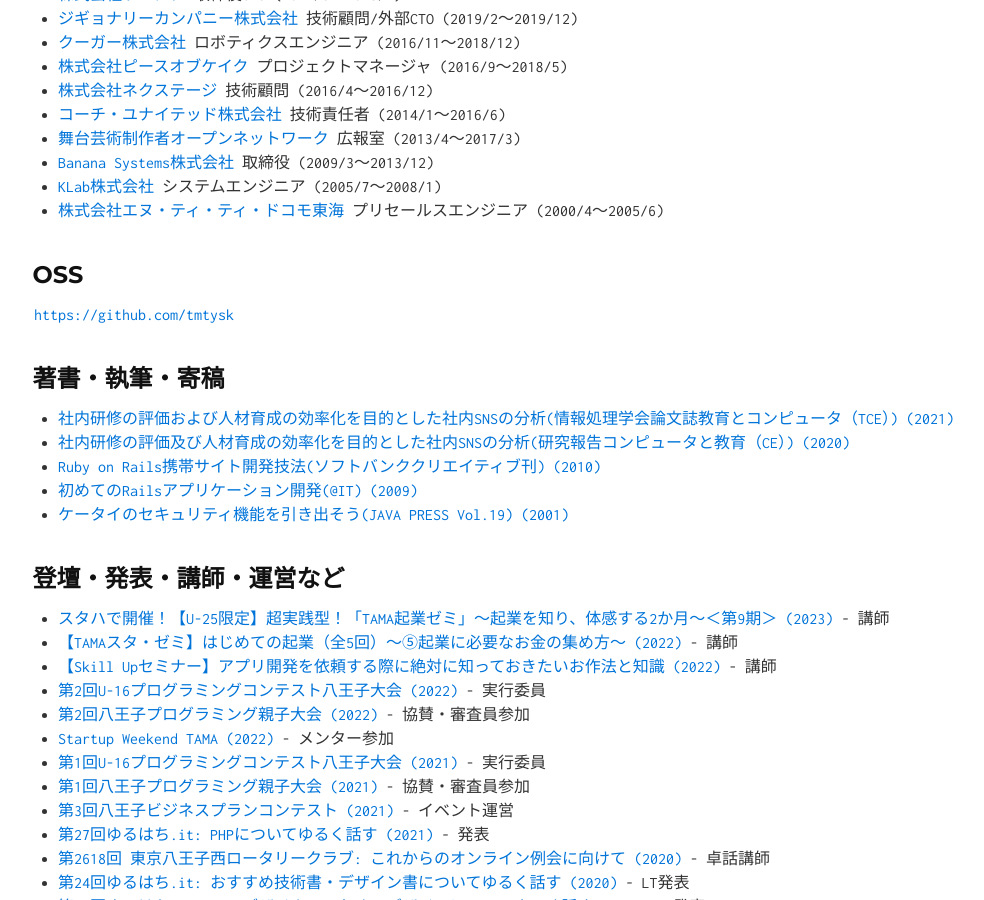
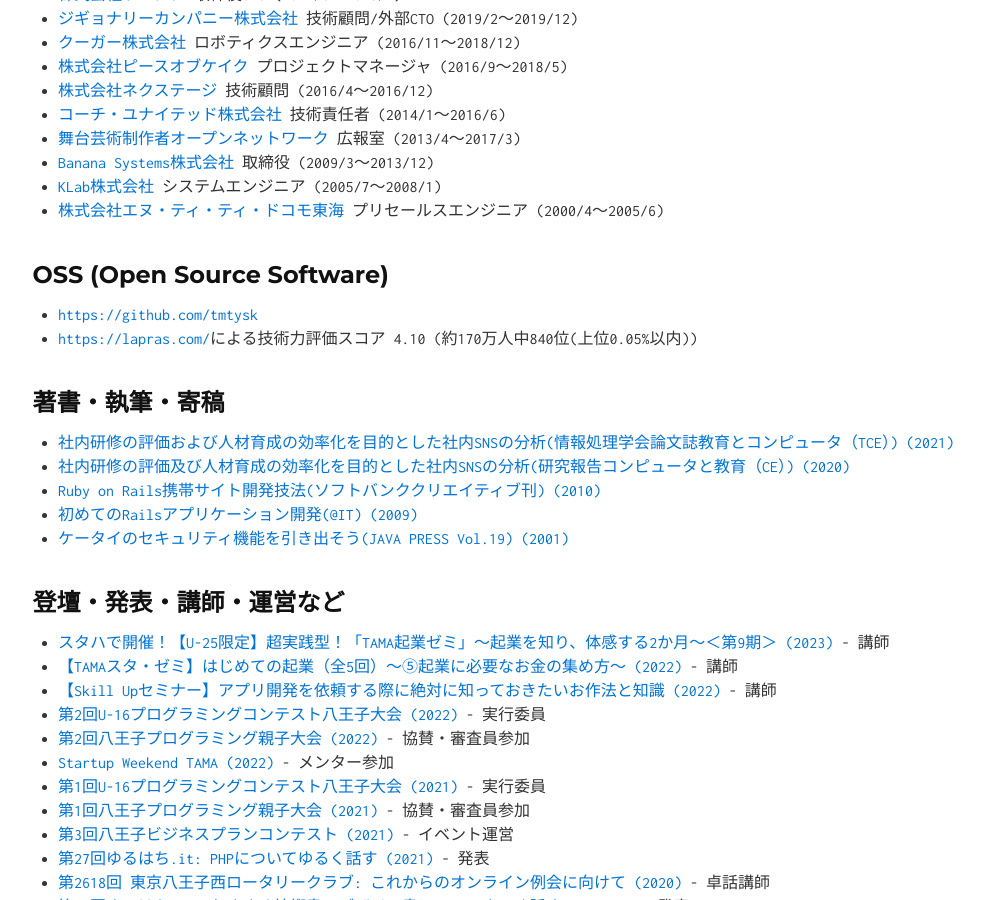
Before and after one commit to tmtysk/tmtysk.github.io, a Jekyll site: the page built from index.md, in a window 1280 px wide and 900 px high, scrolled down 621 px. Shown: the whole window, without its empty margins (14-998 px from the left). Built offline with Jekyll 4.4.1, drawn with Linux system fonts in a browser that asks for light colours.

Commit message:
add lapras.

```diff
--- a/index.md
+++ b/index.md
@@ -28,9 +28,10 @@ layout: default
 * [KLab株式会社](http://www.klab.com/) システムエンジニア (2005/7〜2008/1)
 * [株式会社エヌ・ティ・ティ・ドコモ東海](http://www.nttdocomo.co.jp/) プリセールスエンジニア (2000/4〜2005/6)
 
-## OSS
+## OSS (Open Source Software)
 
-[https://github.com/tmtysk](https://github.com/tmtysk)
+* [https://github.com/tmtysk](https://github.com/tmtysk)
+* [https://lapras.com/](LAPRAS)による技術力評価スコア 4.10 (約170万人中840位(上位0.05%以内))
 
 ## 著書・執筆・寄稿
 
```
